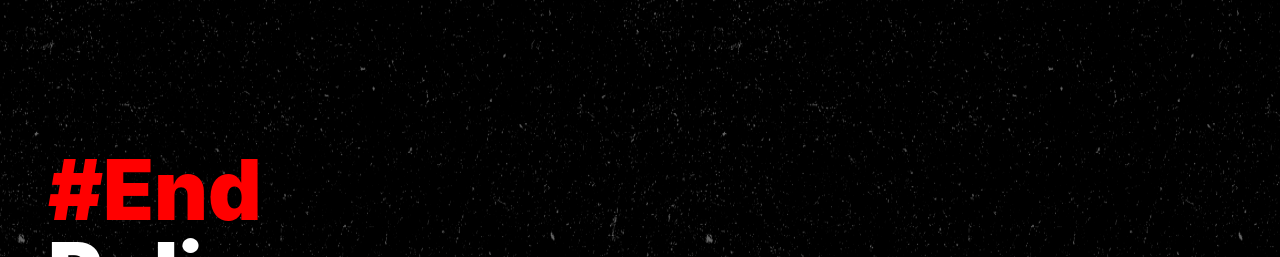
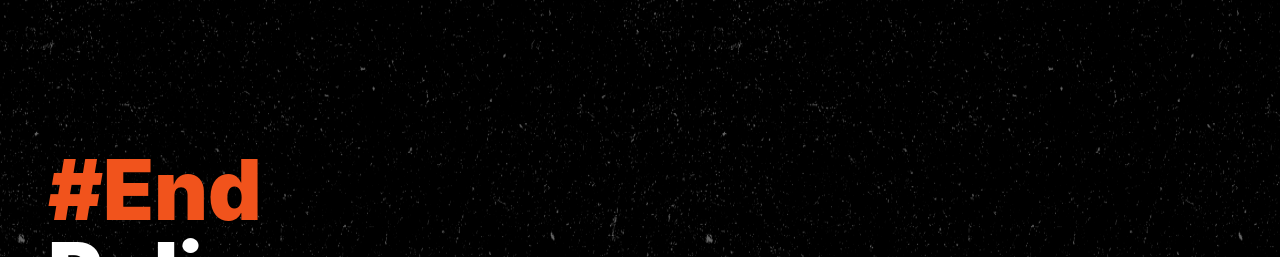
Before and after one commit to sleemkeen/brutality, a plain HTML site: page index.html in a window 1280 px wide. Shown: the top 257 px of the page. Drawn offline with nearby package versions, Linux system fonts and the light colour scheme.

Commit message:
first commit

```diff
--- a/index.html
+++ b/index.html
@@ -13,7 +13,7 @@
         <div class="row customheight">
 
             <div class="col-md-5 text-position">
-                <span class="banner-name"><span style="color: red;line-height: 1.0;">#End</span> Police Brutality</span>
+                <span class="banner-name"><span style="color: #F1531C;line-height: 1.0;">#End</span> Police Brutality</span>
             </div>
 
             <div class="col-md-6 offset-md-1 my-auto">
```
